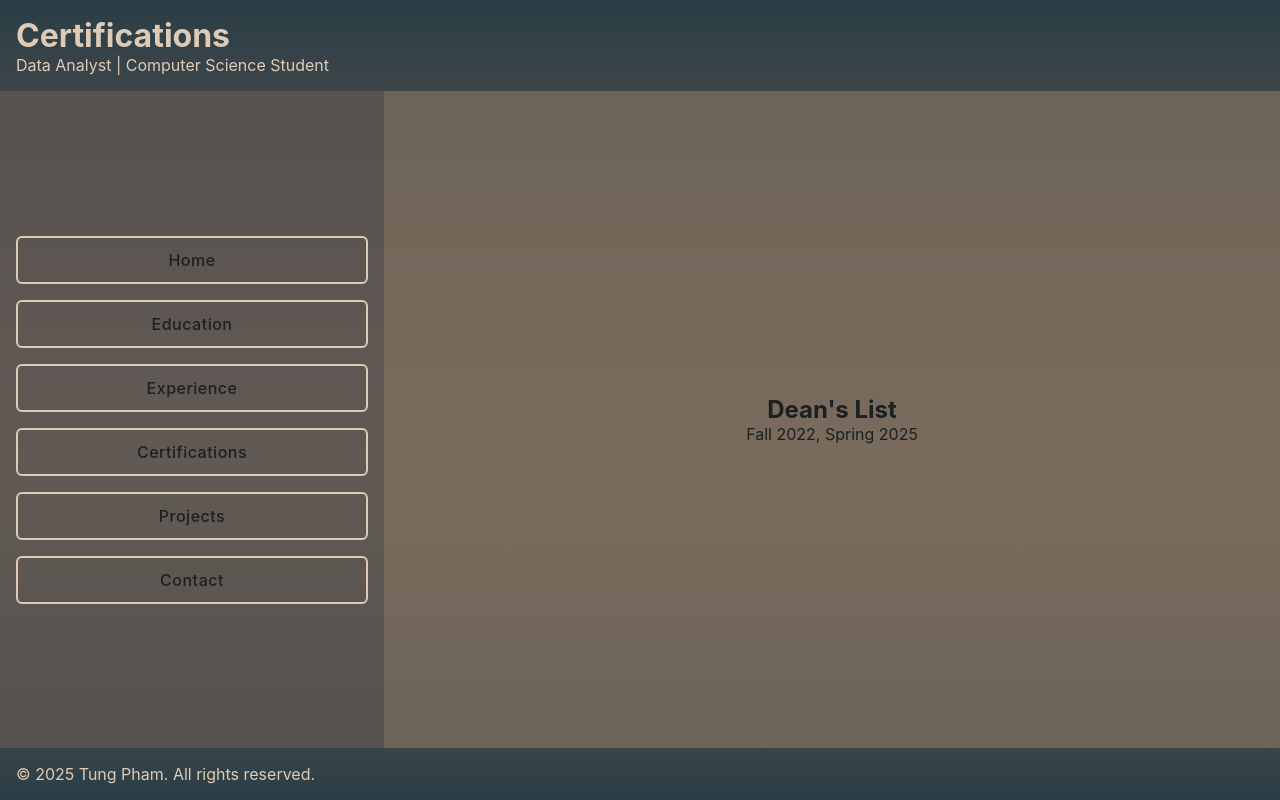
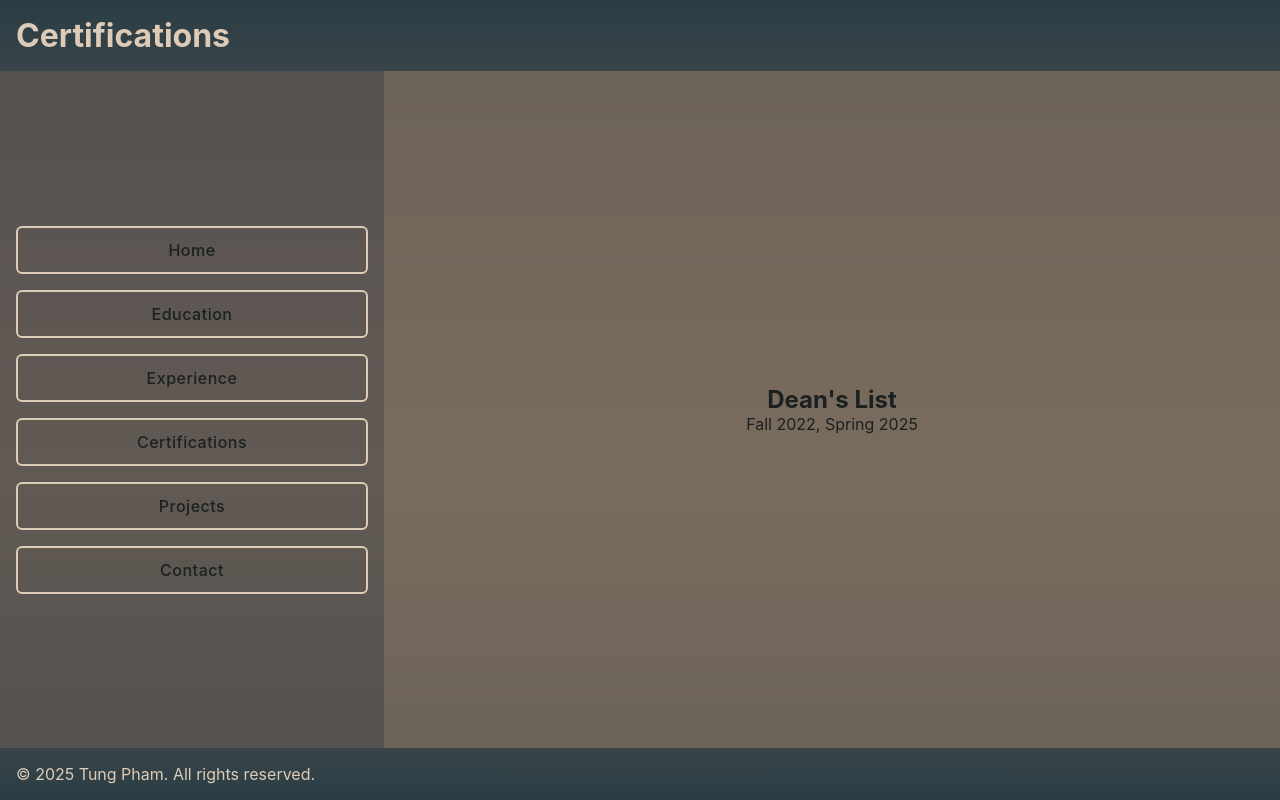
Before and after one commit to tungphaam/mp1, a plain HTML site: page certs/certs.html in a window 1280 px wide. Drawn offline with Linux system fonts and the light colour scheme.

Commit message:
update subtitle for internal pages

```diff
--- a/certs/certs.html
+++ b/certs/certs.html
@@ -11,7 +11,6 @@
 
       <header>
         <h1>Certifications</h1>
-        <p> Data Analyst | Computer Science Student</p>
       </header>
 
       <div id='container'>
```
Also changed, not shown: contact/contact.html (+0 -1 lines), projects/projects.html (+0 -1 lines).
